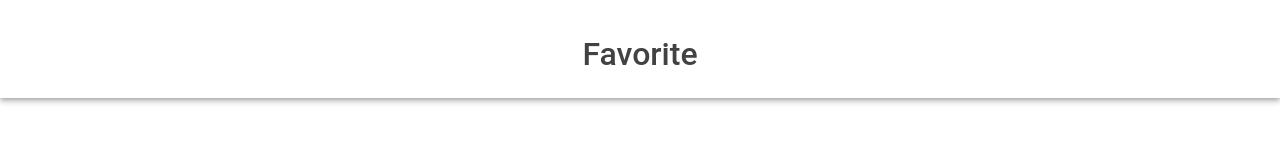
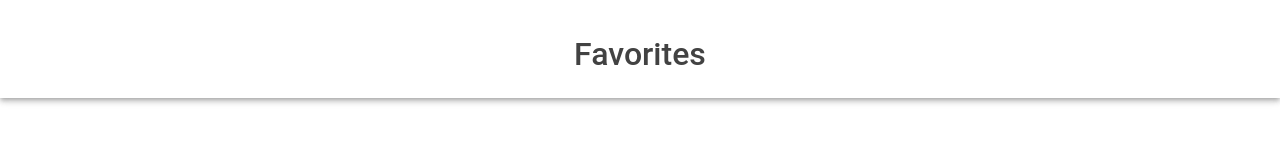
Before and after one commit to 4mierS/movieApp, a React (Vite) app: page /favorite in a window 1280 px wide. Shown: the top 154 px of the page. Built offline with nearby package versions, Linux system fonts and the light colour scheme.

Commit message:
Update language

```diff
--- a/src/locales/de/translation.json
+++ b/src/locales/de/translation.json
@@ -18,6 +18,9 @@
   "de": "Deutsch",
   "en": "Englisch",
   "cancel": "Abbrechen",
+  "type": "Suchtyp",
+
+  "favorites": "Favoriten",
 
   "watchlist": "Beobachtungsliste",
   "seasons": "Staffeln",
--- a/src/locales/en/translation.json
+++ b/src/locales/en/translation.json
@@ -18,6 +18,9 @@
   "de": "German",
   "en": "English",
   "cancel": "Cancel",
+  "type": "Search Type",
+
+  "favorites": "Favorites",
 
   "watchlist": "Watchlist",
   "seasons": "Seasons",
--- a/src/pages/Favorite.tsx
+++ b/src/pages/Favorite.tsx
@@ -20,6 +20,7 @@ import { heart, sadOutline } from "ionicons/icons"
 import { useList } from "../components/Lists"
 import { isPlatform } from "@ionic/react"
 import "./Home.css"
+import { useTranslation } from "react-i18next"
 
 /**
  * Die Komponente Favorite zeigt die favorisierten Filme an.
@@ -28,6 +29,7 @@ import "./Home.css"
  */
 const Favorite: React.FC = () => {
   const { favorites, toggleItem } = useList()
+  const { t, i18n } = useTranslation()
 
   return (
     <IonPage>
@@ -36,11 +38,11 @@ const Favorite: React.FC = () => {
           {isPlatform("desktop") ? (
             <IonGrid>
               <IonRow className="ion-justify-content-center">
-                <h1 id="desktop-header-1">Favorite</h1>
+                <h1 id="desktop-header-1">{t("favorites")}</h1>
               </IonRow>
             </IonGrid>
           ) : (
-            <IonTitle>Favorite</IonTitle>
+            <IonTitle>{t("favorites")}</IonTitle>
           )}
         </IonToolbar>
       </IonHeader>
--- a/src/pages/Home.tsx
+++ b/src/pages/Home.tsx
@@ -120,20 +120,20 @@ const Home: React.FC = () => {
           debounce={300}
           value={searchTerm}
           animated={true}
-          placeholder="Search"
+          placeholder={t("search")}
         ></IonSearchbar>
 
         <IonItem>
           <IonLabel>
-            Select SearchType
+            <h2>{t("type")}</h2>
             <IonSelect
               value={type}
               onIonChange={(e: CustomEvent) => setType(e.detail.value!)}
             >
-              <IonSelectOption value="">All</IonSelectOption>
-              <IonSelectOption value="movie">Movie</IonSelectOption>
-              <IonSelectOption value="series">Series</IonSelectOption>
-              <IonSelectOption value="episode">Episode</IonSelectOption>
+              <IonSelectOption value="">{t("all")}</IonSelectOption>
+              <IonSelectOption value="movie">{t("movies")}</IonSelectOption>
+              <IonSelectOption value="series">{t("series")}</IonSelectOption>
+              <IonSelectOption value="episode">{t("episodes")}</IonSelectOption>
             </IonSelect>
           </IonLabel>
         </IonItem>
```
